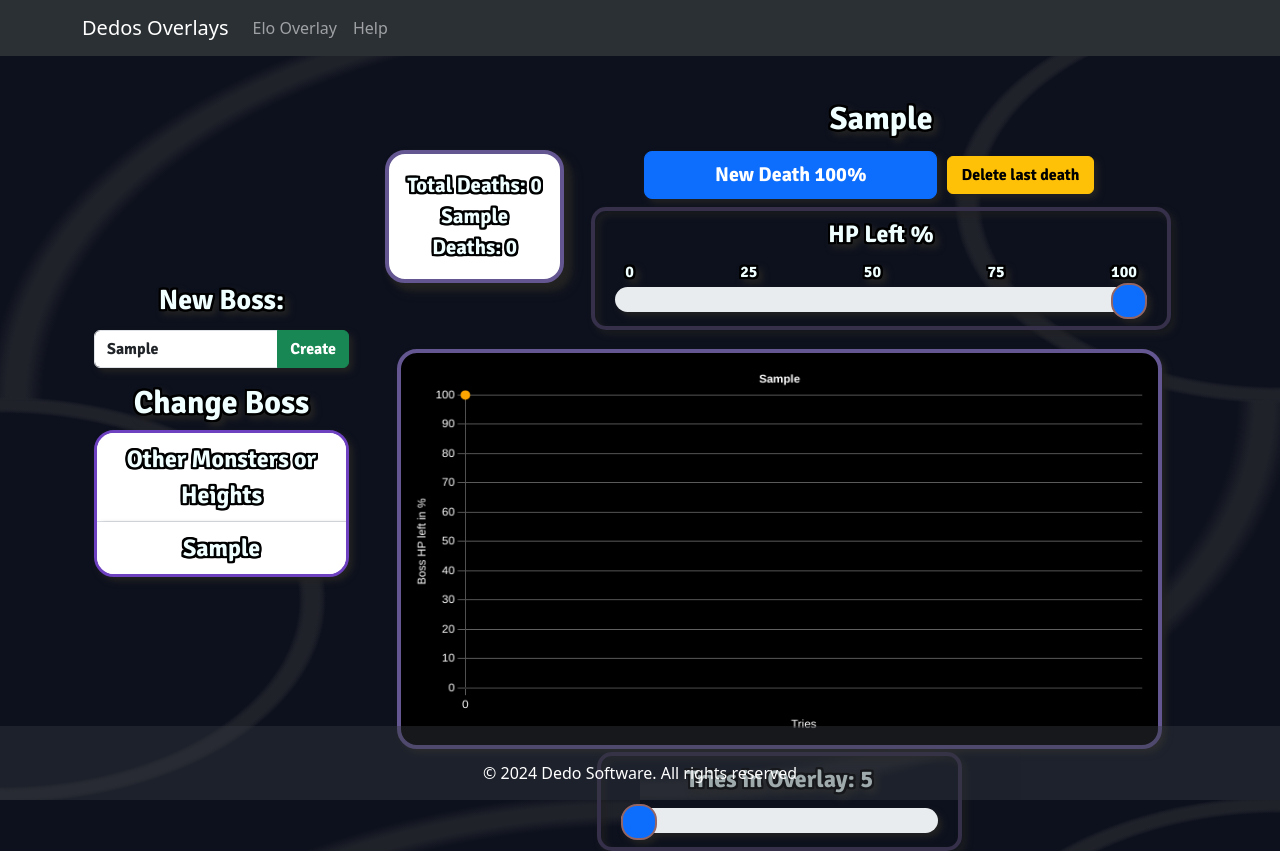
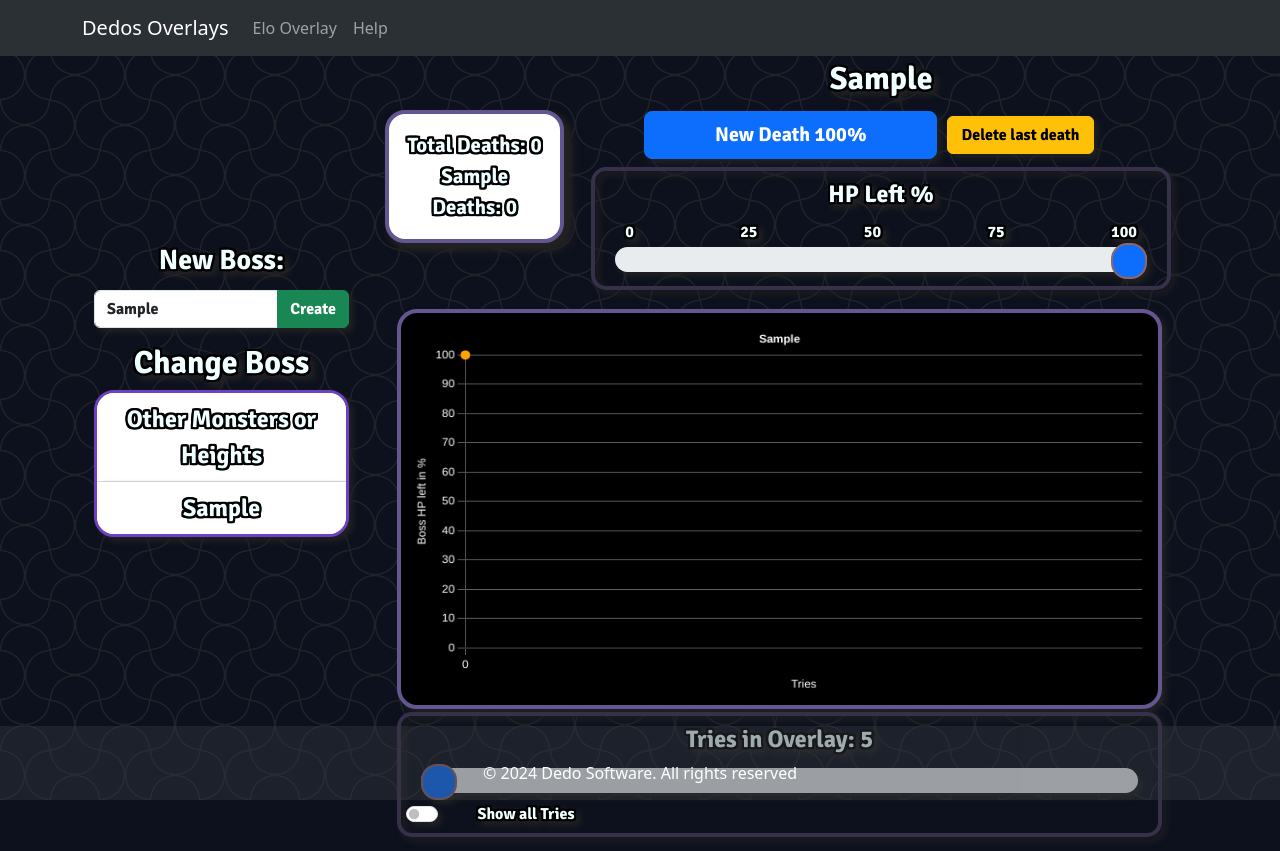
Before and after one commit to deadofarceus/DedosOverlays, a React (Vite) app: page /DeathCounter/mod in a window 1280 px wide. Both pictures are taken after typing "Sample" into the empty fields and a click on the button "Create". Built offline with nearby package versions, Linux system fonts and the light colour scheme.

Commit message:
feat: show all tries

```diff
--- a/src/components/Deathcounter/ChangeBoss.tsx
+++ b/src/components/Deathcounter/ChangeBoss.tsx
@@ -38,7 +38,8 @@ function ChangeBoss({ player, callback }: PlayerD) {
                 player.name,
                 player.bosses,
                 player.currentBoss,
-                player.triesInGraph
+                player.triesInGraph,
+                player.showAll
               )
             );
           }}
@@ -62,7 +63,8 @@ function ChangeBoss({ player, callback }: PlayerD) {
                       player.name,
                       player.bosses,
                       player.currentBoss,
-                      player.triesInGraph
+                      player.triesInGraph,
+                      player.showAll
                     )
                   );
                 }}
--- a/src/components/Deathcounter/ControlPanel.tsx
+++ b/src/components/Deathcounter/ControlPanel.tsx
@@ -27,7 +27,8 @@ function ControlPanel({ player, callback }: PlayerD) {
                 player.name,
                 player.bosses,
                 player.currentBoss,
-                player.triesInGraph
+                player.triesInGraph,
+                player.showAll
               )
             );
           }}
@@ -45,7 +46,8 @@ function ControlPanel({ player, callback }: PlayerD) {
                 player.name,
                 player.bosses,
                 player.currentBoss,
-                player.triesInGraph
+                player.triesInGraph,
+                player.showAll
               )
             );
           }}
@@ -93,7 +95,8 @@ function ControlPanel({ player, callback }: PlayerD) {
                 player.name,
                 player.bosses,
                 player.currentBoss,
-                player.triesInGraph
+                player.triesInGraph,
+                player.showAll
               )
             );
           }}
--- a/src/components/Deathcounter/GraphBox.tsx
+++ b/src/components/Deathcounter/GraphBox.tsx
@@ -1,4 +1,4 @@
-import { Container, Form } from "react-bootstrap";
+import { Container, Form, Row } from "react-bootstrap";
 import {
   Chart as ChartJS,
   CategoryScale,
@@ -95,6 +95,7 @@ function GraphBox({ player, callback }: PlayerD) {
       {current.name !== "Other Monsters or Heights" && (
         <Container className="progressChartCon centerC">
           <Line className="progressChart" options={options} data={data} />
+          <Row className="w-100 centerR">
             <Form.Group className="percentageGroup">
               <Form.Label className="formlabel">
                 Tries in Overlay: {player.triesInGraph}
@@ -113,12 +114,32 @@ function GraphBox({ player, callback }: PlayerD) {
                       player.name,
                       player.bosses,
                       player.currentBoss,
-                    player.triesInGraph
+                      player.triesInGraph,
+                      player.showAll
+                    )
+                  );
+                }}
+              />
+              <Form.Check
+                type="switch"
+                className="checkAllDeaths"
+                label="Show all Tries"
+                onChange={(event) => {
+                  player.showAll = event.target.checked;
+                  callback(
+                    new Player(
+                      player.id,
+                      player.name,
+                      player.bosses,
+                      player.currentBoss,
+                      player.triesInGraph,
+                      player.showAll
                     )
                   );
                 }}
               />
             </Form.Group>
+          </Row>
         </Container>
       )}
     </Container>
--- a/src/components/Deathcounter/overlay/DeathOverlay.tsx
+++ b/src/components/Deathcounter/overlay/DeathOverlay.tsx
@@ -30,7 +30,7 @@ function DeathOverlay() {
             💀 {current.name}: {current.deaths.length - 1}
           </span>
         </Row>
-        <GraphOverlay boss={current} tries={player.triesInGraph} />
+        <GraphOverlay player={player} tries={player.triesInGraph} />
       </Col>
     </Container>
   );
--- a/src/components/Deathcounter/overlay/GraphOverlay.tsx
+++ b/src/components/Deathcounter/overlay/GraphOverlay.tsx
@@ -1,5 +1,5 @@
 import { Container } from "react-bootstrap";
-import { Boss } from "../../../types/DeathcounterTypes";
+import { Player } from "../../../types/DeathcounterTypes";
 import { Line } from "react-chartjs-2";
 import {
   Chart as ChartJS,
@@ -22,7 +22,8 @@ ChartJS.register(
   Legend
 );
 
-function GraphOverlay({ boss, tries }: { boss: Boss; tries: number }) {
+function GraphOverlay({ player, tries }: { player: Player; tries: number }) {
+  const boss = player.bosses[player.currentBoss];
   const NUMBEROFTRIESSHOWN = tries;
   const options = {
     backgroundColor: "rgba(255, 165, 0, 0.4)",
@@ -87,13 +88,13 @@ function GraphOverlay({ boss, tries }: { boss: Boss; tries: number }) {
   const deaths = boss.deaths.length - 1;
 
   const labels =
-    deaths < NUMBEROFTRIESSHOWN
+    deaths < NUMBEROFTRIESSHOWN || player.showAll
       ? [...Array(deaths + 1).keys()]
       : [...Array(NUMBEROFTRIESSHOWN).keys()].map(
           (i) => deaths - NUMBEROFTRIESSHOWN + i + 1
         );
   const percentages =
-    deaths < NUMBEROFTRIESSHOWN
+    deaths < NUMBEROFTRIESSHOWN || player.showAll
       ? boss.deaths
       : boss.deaths.slice(deaths - (NUMBEROFTRIESSHOWN - 1), deaths + 1);
 
@@ -119,6 +120,8 @@ function GraphOverlay({ boss, tries }: { boss: Boss; tries: number }) {
         data: Array.from({ length: percentages.length }, () => personalBest),
         borderColor: "rgba(0, 255, 0, 1)", // Linienfarbe
         borderWidth: 5,
+        pointBackgroundColor: "rgba(0, 0, 0, 0)",
+        pointBorderColor: "rgba(0, 0, 0, 0)",
         fill: false,
       },
     ],
--- a/src/pages/Deathcounter.tsx
+++ b/src/pages/Deathcounter.tsx
@@ -23,7 +23,10 @@ function Deathcounter() {
     if (!ws && id) {
       ws = new DeathCounterWebsocket(id, setPlayer, true);
       if (savedPlayer) {
-        setPlayer(JSON.parse(savedPlayer));
+        const sPlayer = JSON.parse(savedPlayer) as Player;
+        sPlayer.triesInGraph = 5;
+        sPlayer.showAll = false;
+        setPlayer(sPlayer);
       } else {
         localStorage.setItem(
           id + "EldenRingDeathcounter",
--- a/src/styles/Deathcounter.css
+++ b/src/styles/Deathcounter.css
@@ -1,7 +1,7 @@
 @import url('https://fonts.googleapis.com/css2?family=Libre+Baskerville:ital,wght@0,400;0,700;1,400&display=swap');
 
 .DeathContainer {
-    margin-top: 100px;
+    margin-top: 60px;
     margin-bottom: 100px;
     color: azure;
     font-weight: bold;
@@ -116,6 +116,10 @@
     height: 400px;
 }
 
+.checkAllDeaths {
+    width: 200px;
+}
+
 
 
 
--- a/src/types/DeathcounterTypes.ts
+++ b/src/types/DeathcounterTypes.ts
@@ -4,13 +4,14 @@ export class Player {
     bosses: Boss[];
     currentBoss: number;
     triesInGraph: number;
-
-    constructor(id: string, name: string, bosses: Boss[] | undefined, currentBoss: number, triesInGraph: number) {
+    showAll: boolean;
+    constructor(id: string, name: string, bosses: Boss[] | undefined, currentBoss: number, triesInGraph: number, showAll: boolean) {
         this.id = id;
         this.name = name;
         this.bosses = bosses ? bosses : [new Boss("Other Monsters or Heights", undefined, false)];
         this.currentBoss = currentBoss;
         this.triesInGraph = triesInGraph;
+        this.showAll = showAll;
     }
 }
 
@@ -31,4 +32,4 @@ export interface PlayerD {
     callback: React.Dispatch<React.SetStateAction<Player>>;
 }
 
-export const DEFAULTPLAYER = new Player("TEST", "TESTPLAYER", undefined, 0, 5);
+export const DEFAULTPLAYER = new Player("TEST", "TESTPLAYER", undefined, 0, 5, false);
```
Lines whose indentation alone changed are shown as unchanged.
